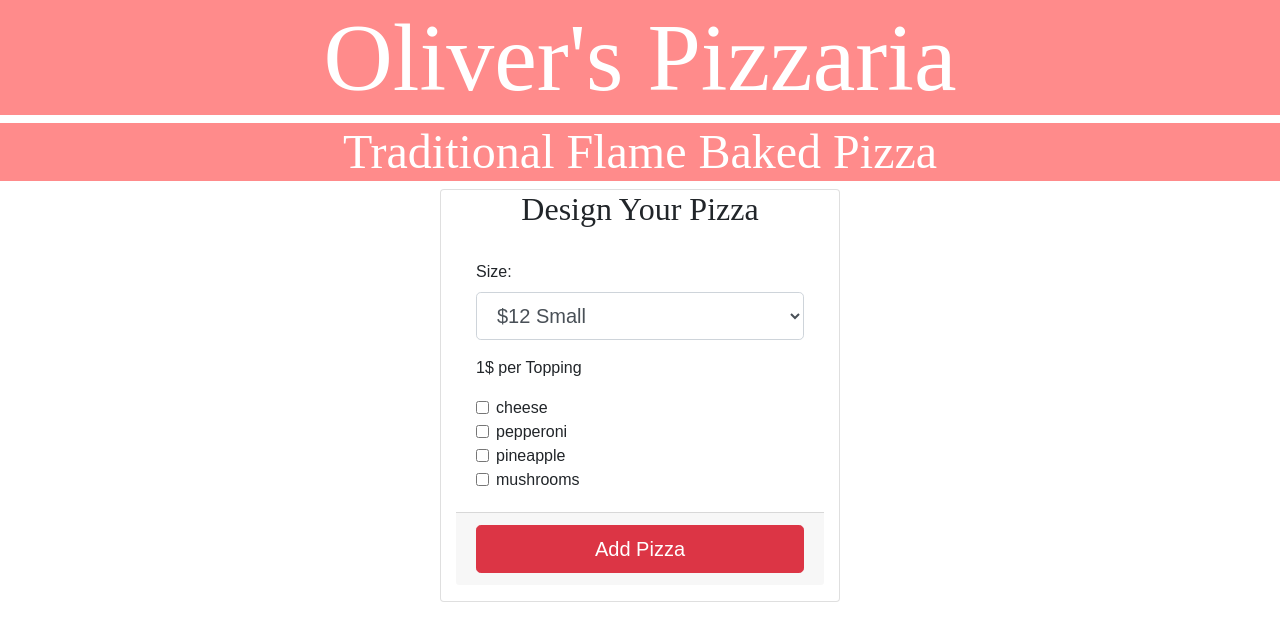
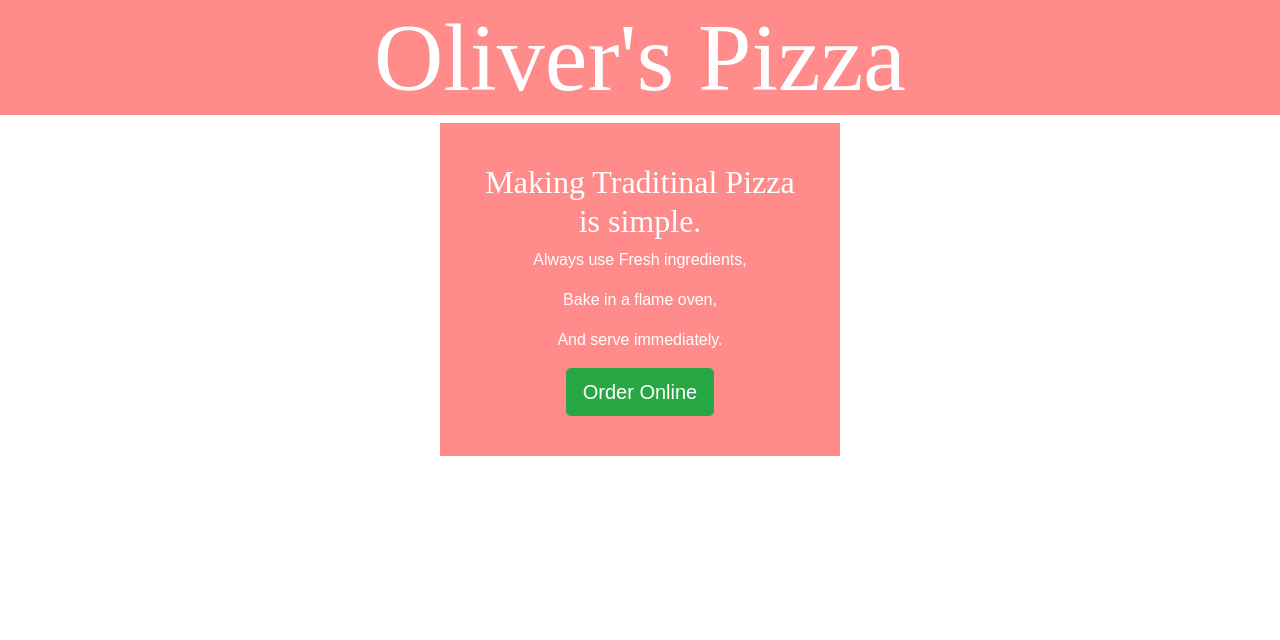
Before and after one commit to grobergm/pizzaShop, a plain HTML site: page index.html in a window 1280 px wide. Drawn offline with nearby package versions, Linux system fonts and the light colour scheme; a web font is replaced by a local one.

Commit message:
add intro text and jQuery Transition

```diff
--- a/css/styles.css
+++ b/css/styles.css
@@ -9,19 +9,26 @@ h1 , h2 {
   font-family: 'Italiana', serif;
 }
 
-#main-title{
+#main-title, #slogan, #introText{
   color:white;
-  font-size:6em;
+  text-align: center;
   background:rgba(255,100,100,0.75);
 }
 
-#slogan{
-  color:white;
-  font-size:3em;
-  background:rgba(255,100,100,0.75);
+#main-title{
+  font-size:6em;
 }
 
-#pizzaForm{
+h2{
+  font-size:2em;
+}
+#pizzaForm , #introText {
   max-width:400px;
   margin:auto auto;
 }
+#introText {
+  padding: 40px;
+}
+#pizzaForm {
+  display:none;
+}
--- a/index.html
+++ b/index.html
@@ -2,7 +2,7 @@
 <html lang="en" dir="ltr">
   <head>
     <meta charset="utf-8">
-    <title>Pizza Shop</title>
+    <title>Olivers Pizza</title>
     <link href="https://fonts.googleapis.com/css?family=Italiana|Miriam+Libre" rel="stylesheet">
     <link rel="stylesheet" href="https://maxcdn.bootstrapcdn.com/bootstrap/4.0.0/css/bootstrap.min.css" integrity="sha384-Gn5384xqQ1aoWXA+058RXPxPg6fy4IWvTNh0E263XmFcJlSAwiGgFAW/dAiS6JXm" crossorigin="anonymous">
     <link rel="stylesheet" href="css/styles.css">
@@ -13,8 +13,15 @@
     <script src="js/scripts.js"></script>
   </head>
   <body>
-    <h1 id="main-title">Oliver's Pizzaria</h1>
-    <h2 id="slogan">Traditional Flame Baked Pizza</h2>
+    <h1 id="main-title">Oliver's Pizza</h1>
+    <!-- <h2 id="slogan">Traditional Sicilian Pizza</h2> -->
+    <div id="introText">
+      <h2>Making Traditinal Pizza is simple.</h2>
+      <p>Always use Fresh ingredients,</p>
+      <p>Bake in a flame oven,</p>
+      <p>And serve immediately.</p>
+      <button id="introBtn" class="btn btn-lg btn-success" type="button">Order Online</button>
+    </div>
     <form class="card" id="pizzaForm">
       <div class="form-group container">
         <h2 class="card-title">Design Your Pizza</h2>
--- a/js/scripts.js
+++ b/js/scripts.js
@@ -18,6 +18,10 @@ Pizza.prototype.totalCost=function(){
 
 
 $(document).ready(function(){
+  $('#introBtn').click(function(){
+    $('#introText').hide();
+    $('#pizzaForm').fadeIn(1000);
+  });
   $('#pizzaForm').submit(function(event){
     event.preventDefault();
     var toppings=[];
```
